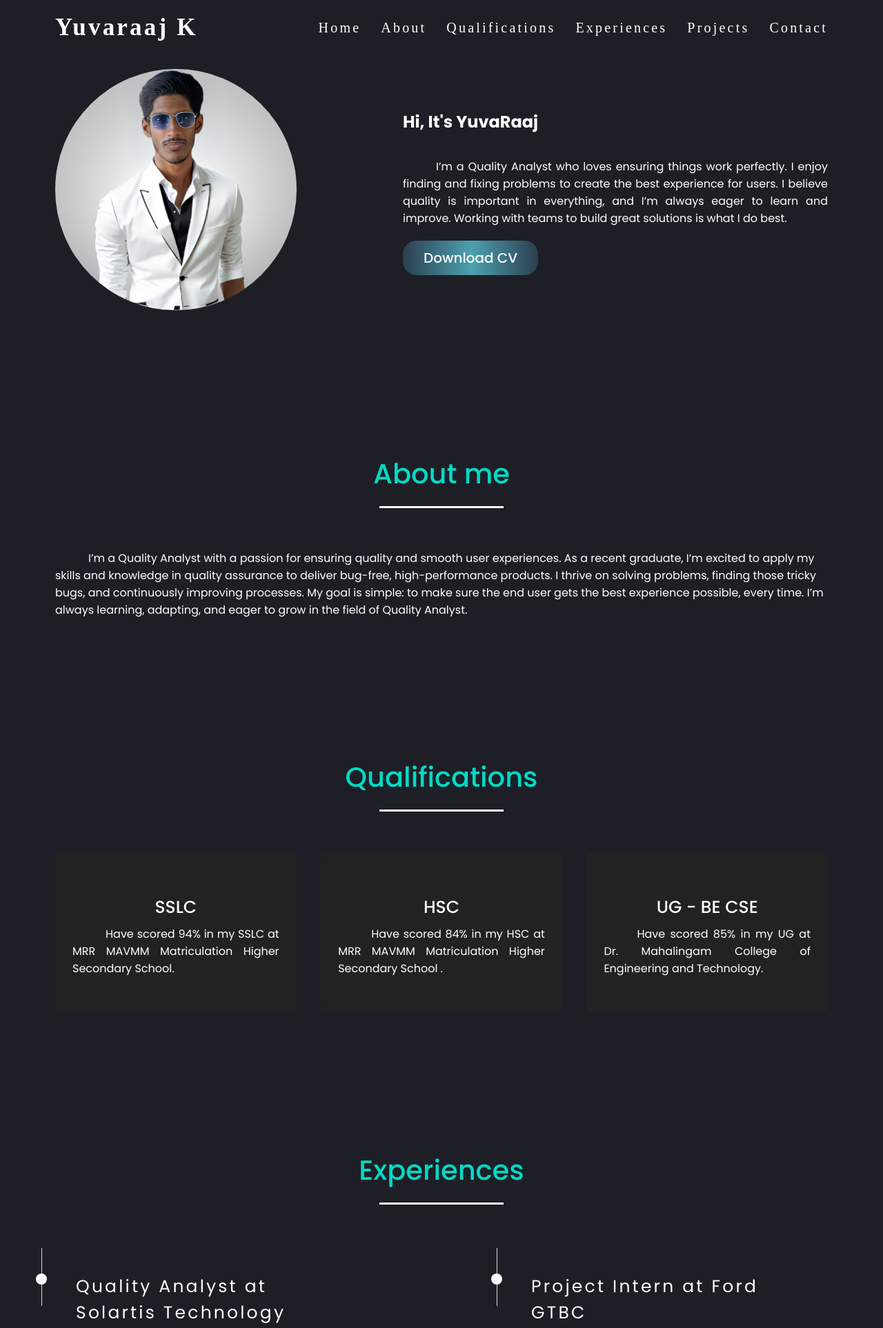
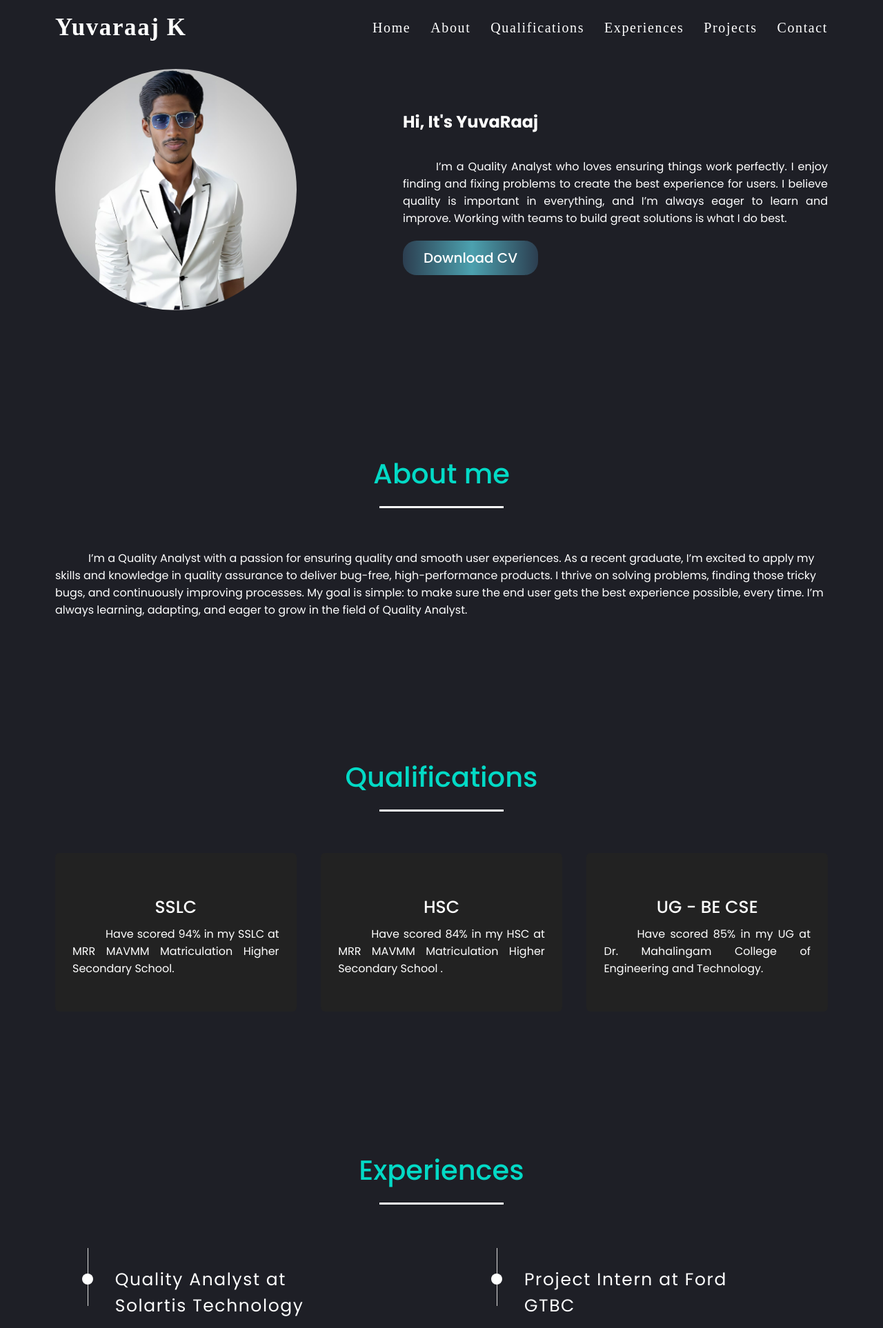
Before and after one commit to yuvaraaj086/portfolio, a plain HTML site: page index.html in a window 1280 px wide. Shown: the top 1926 px of the page at 69% size. Drawn offline with nearby package versions, Linux system fonts and the light colour scheme.

Commit message:
Update style.css

```diff
--- a/style.css
+++ b/style.css
@@ -82,7 +82,7 @@ section .title::after{
     color: #fff;
     font-size: 35px;
     font-weight: 600;
-    letter-spacing: 0.2rem;
+    letter-spacing: 0.1rem;
 }
 .navbar .menu li{
     list-style: none;
@@ -95,7 +95,7 @@ section .title::after{
     font-weight: 500;
     margin-left: 25px;
     transition: color 0.3s ease;
-    letter-spacing: 0.2rem;
+    letter-spacing: 0.1rem;
 }
 .navbar .menu li a:hover{
     color: #ff0266;
@@ -159,8 +159,6 @@ section .title::after{
     color:#fff;
 
 }
-
-
 .qualifications .serv-content .card{
     width: calc(33% - 20px);
     background: #222;
@@ -199,10 +197,10 @@ section .title::after{
     height:70px;
     background: #1E1F26;
     margin: 10px 0;
-    padding: 30px;
+    padding: 20px;
     position: relative;
     align-items: center;
-    letter-spacing: 0.2rem;
+    letter-spacing: 0.1rem;
 }
 
 .block::before{
@@ -238,6 +236,7 @@ section .title::after{
 }
 .project .max-width li a{
     color:white;
+    font-size: 25px;
 
 }
 .project .max-width li a:hover{
```
